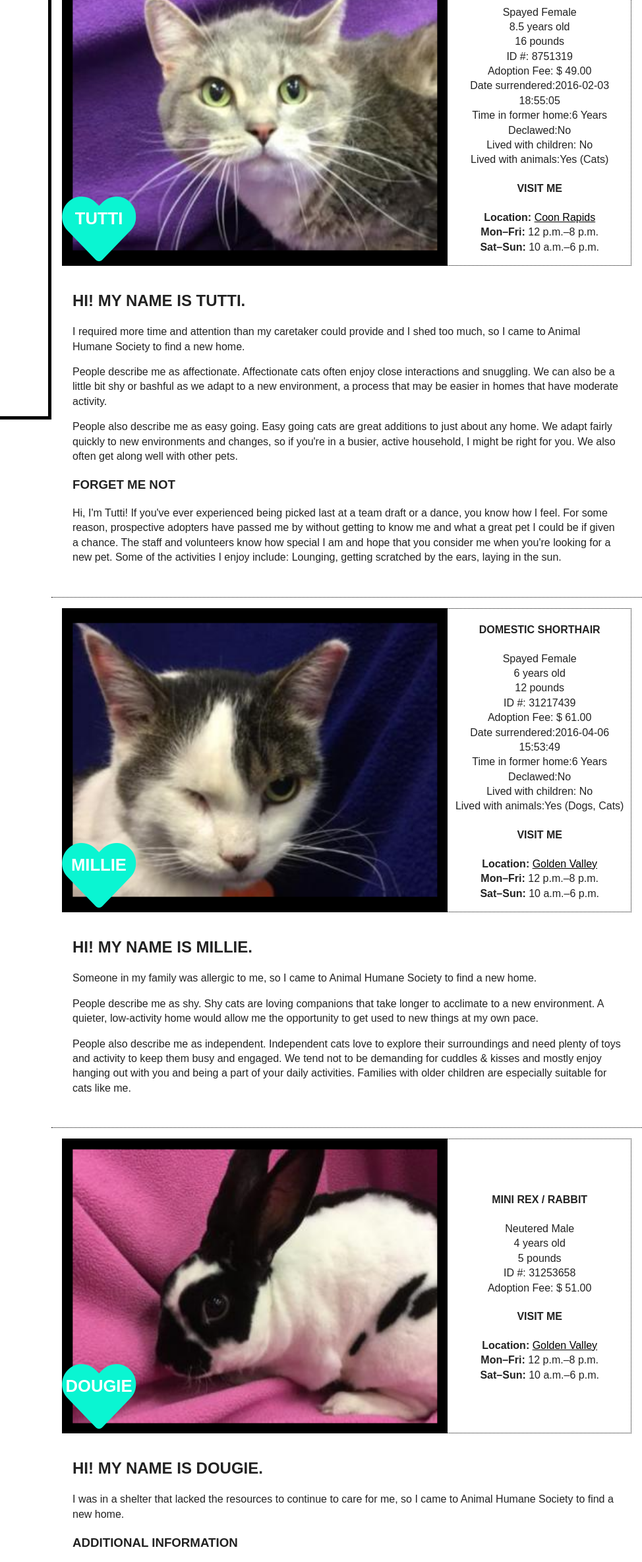
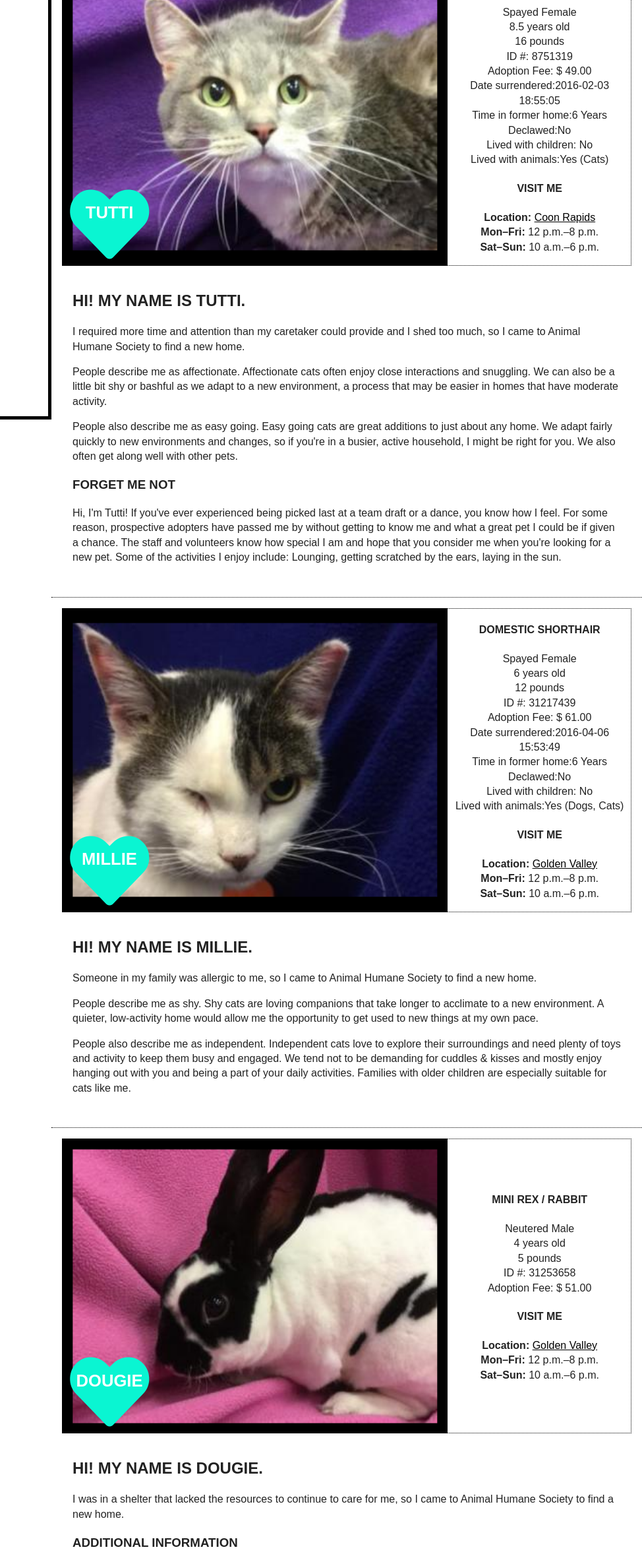
Before and after one commit to kelkuno/animal-humane-society, a plain HTML site: page index.html in a window 1280 px wide. Shown: the part 164-2532 px from the top of the page at 66% size, 306-1280 px from the left. Drawn offline with nearby package versions, Linux system fonts and the light colour scheme.

Commit message:
post validator
small changes to css and html

```diff
--- a/css/main.css
+++ b/css/main.css
@@ -211,11 +211,11 @@ a:visited {
 .pet-name {
     position: absolute;
     bottom: 0;
-    left: 0;
+    left: .75rem;
     color: hsl(171, 92%, 50%);
     display: block;
     z-index: 10;
-    font-size: 7rem;
+    font-size: 7.5rem;
     line-height: 1;
 }
 .name {
--- a/index.html
+++ b/index.html
@@ -1,5 +1,5 @@
 <!doctype html>
-<html class="no-js" lang="">
+<html class="no-js" lang="en">
 
 <head>
   <meta charset="utf-8">
@@ -28,11 +28,12 @@
       <article class="pet">
         <div class="pet-content">
           <div class="pet-photo">
-              <i class="fas fa-heart pet-name">
+              <div class="pet-name"><i class="fas fa-heart"></i>
                 <div class="name">
                   <h5>Tutti</h5>
                 </div>
-              </i>
+              </div><!--end of pet name-->
+
               <img src="img/cat1.jpg" alt="Cat named Tutti">
           </div><!--end of pet photo-->
           <div class="adopt-info">
@@ -73,11 +74,11 @@
       <article class="pet">
         <div class="pet-content">
             <div class="pet-photo">
-                <i class="fas fa-heart pet-name">
+              <div class="pet-name"><i class="fas fa-heart"></i>
                 <div class="name">
                   <h5>Millie</h5>
                 </div>
-                </i>
+              </div><!--end of pet name-->
                 <img src="img/cat-2.jpg" alt="Cat named Millie">
             </div><!--end of pet photo-->
           <div class="adopt-info">
@@ -108,16 +109,15 @@
             <p>People describe me as shy. Shy cats are loving companions that take longer to acclimate to a new environment. A quieter, low-activity home would allow me the opportunity to get used to new things at my own pace.</p>
             <p>People also describe me as independent. Independent cats love to explore their surroundings and need plenty of toys and activity to keep them busy and engaged. We tend not to be demanding for cuddles & kisses and mostly enjoy hanging out with you and being a part of your daily activities. Families with older children are especially suitable for cats like me.</p>
         </div><!--end of pet description-->
-
       </article><!--end of article 2-->
       <article class="pet">
         <div class="pet-content">
             <div class="pet-photo">
-                <i class="fas fa-heart pet-name">
+              <div class="pet-name"><i class="fas fa-heart"></i>
                 <div class="name">
                   <h5>Dougie</h5>
                 </div>
-                </i>
+              </div><!--end of pet name-->
               <img src="img/bunny.jpg" alt="Bunny named Dougie">
             </div><!--end of pet photo-->
           <div class="adopt-info">
@@ -147,11 +147,12 @@
       <article class="pet">
         <div class="pet-content">
             <div class="pet-photo">
-                <i class="fas fa-heart pet-name">
+              <div class="pet-name">
+                <i class="fas fa-heart"></i>
                   <div class="name">
                     <h5>Giraffe</h5>
                   </div>
-                </i>
+                </div><!--end of pet name-->
                 <img src="img/dog.jpg" alt="Dog named Giraffe">
             </div><!--end of pet photo-->
           <div class="adopt-info">
```
Lines whose indentation alone changed are shown as unchanged.
